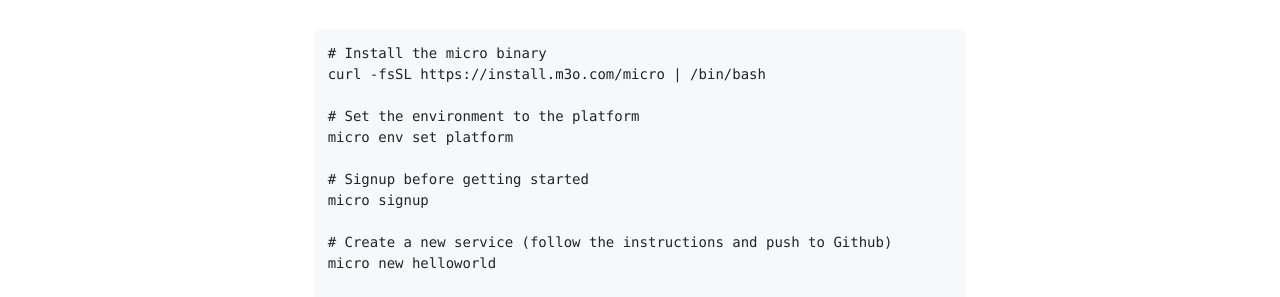
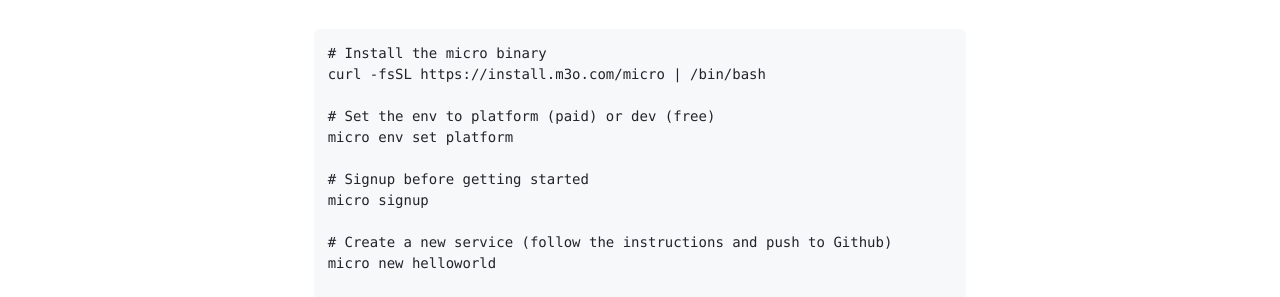
Before and after one commit to micro-community/go-micro-v2-doc, a Jekyll site: the page built from index.html, in a window 1280 px wide and 900 px high, scrolled down 1400 px. Shown: the part 215-512 px from the top of the window. Built offline with Jekyll 4.4.1, drawn with Linux system fonts in a browser that asks for light colours; nearby versions of some CDN libraries; comment, search, counter and statistics services are not loaded; some of the changed text lies outside the part shown.

Commit message:
update start

```diff
--- a/_includes/start.html
+++ b/_includes/start.html
@@ -3,7 +3,7 @@
 # Install the micro binary
 curl -fsSL https://install.m3o.com/micro | /bin/bash
 
-# Set the environment to the platform
+# Set the env to platform (paid) or dev (free)
 micro env set platform
 
 # Signup before getting started
```
